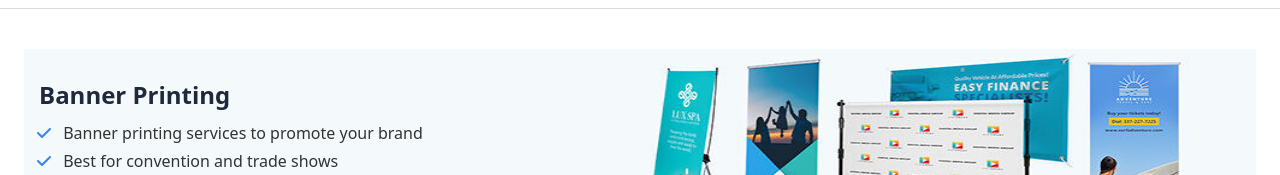
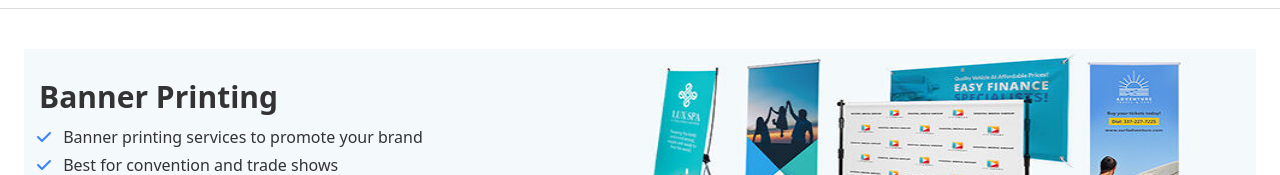
Before and after one commit to exzerth/PrintRunner, a Next.js app: page /banners in a window 1280 px wide. Shown: the part 171-346 px from the top of the page. Built offline with nearby package versions, Linux system fonts and the light colour scheme.

Commit message:
increase font size for categories title

```diff
--- a/components/BannerHead.jsx
+++ b/components/BannerHead.jsx
@@ -16,7 +16,7 @@
 
       <div className='bg-bgcolor md:bg-transparent md:absolute top-0 h-[120px] pl-[5px]'>
           <div className="py-5">
-            <h1 className="text-2xl font-bold text-slate-800 p-[10px] ">{categoryTitle}</h1>
+            <h1 className="text-3xl font-bold text-gray20 p-[10px] ">{categoryTitle}</h1>
             <ul>
             <li className="text-[14px] md:text-[16px] md:mb-[4px]">
               <i className="text-blue-500 p-2">{check}</i> {categoryDescriptionOne}
```
